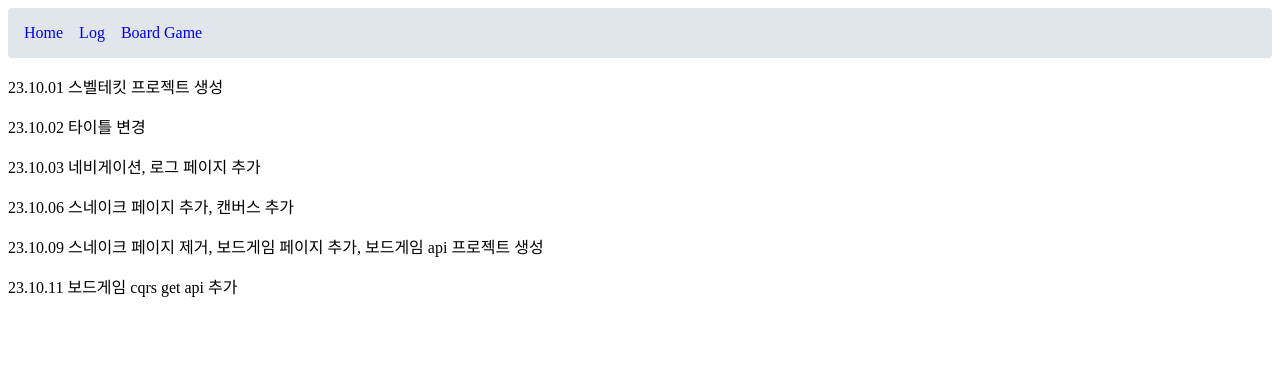
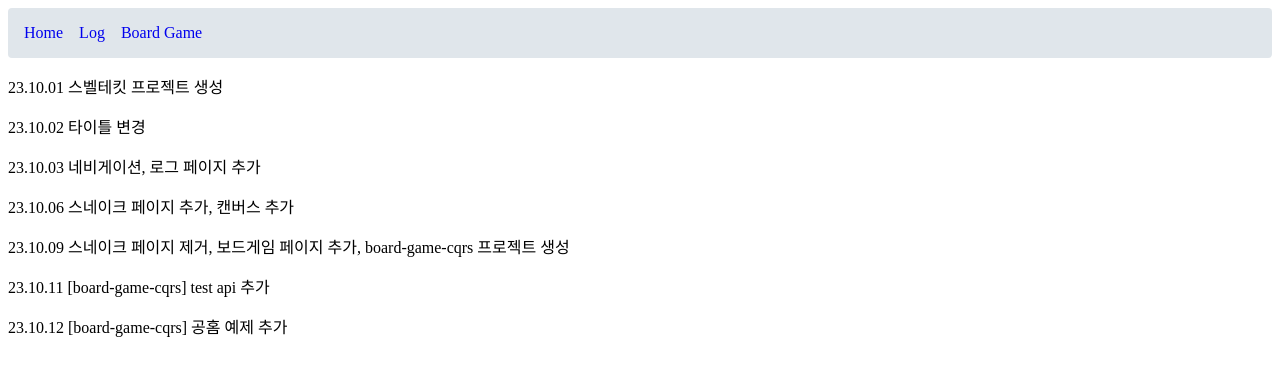
Before and after one commit to rxolve/it-works-why, a SvelteKit app: page /log in a window 1280 px wide. Shown: the top 376 px of the page. Built offline with nearby package versions, Linux system fonts and the light colour scheme.

Commit message:
daily: update log

```diff
--- a/src/routes/log/+page.svelte
+++ b/src/routes/log/+page.svelte
@@ -2,5 +2,6 @@
 <p>23.10.02 타이틀 변경</p>
 <p>23.10.03 네비게이션, 로그 페이지 추가</p>
 <p>23.10.06 스네이크 페이지 추가, 캔버스 추가</p>
-<p>23.10.09 스네이크 페이지 제거, 보드게임 페이지 추가, 보드게임 api 프로젝트 생성</p>
-<p>23.10.11 보드게임 cqrs get api 추가</p>
+<p>23.10.09 스네이크 페이지 제거, 보드게임 페이지 추가, board-game-cqrs 프로젝트 생성</p>
+<p>23.10.11 [board-game-cqrs] test api 추가</p>
+<p>23.10.12 [board-game-cqrs] 공홈 예제 추가</p>
```
